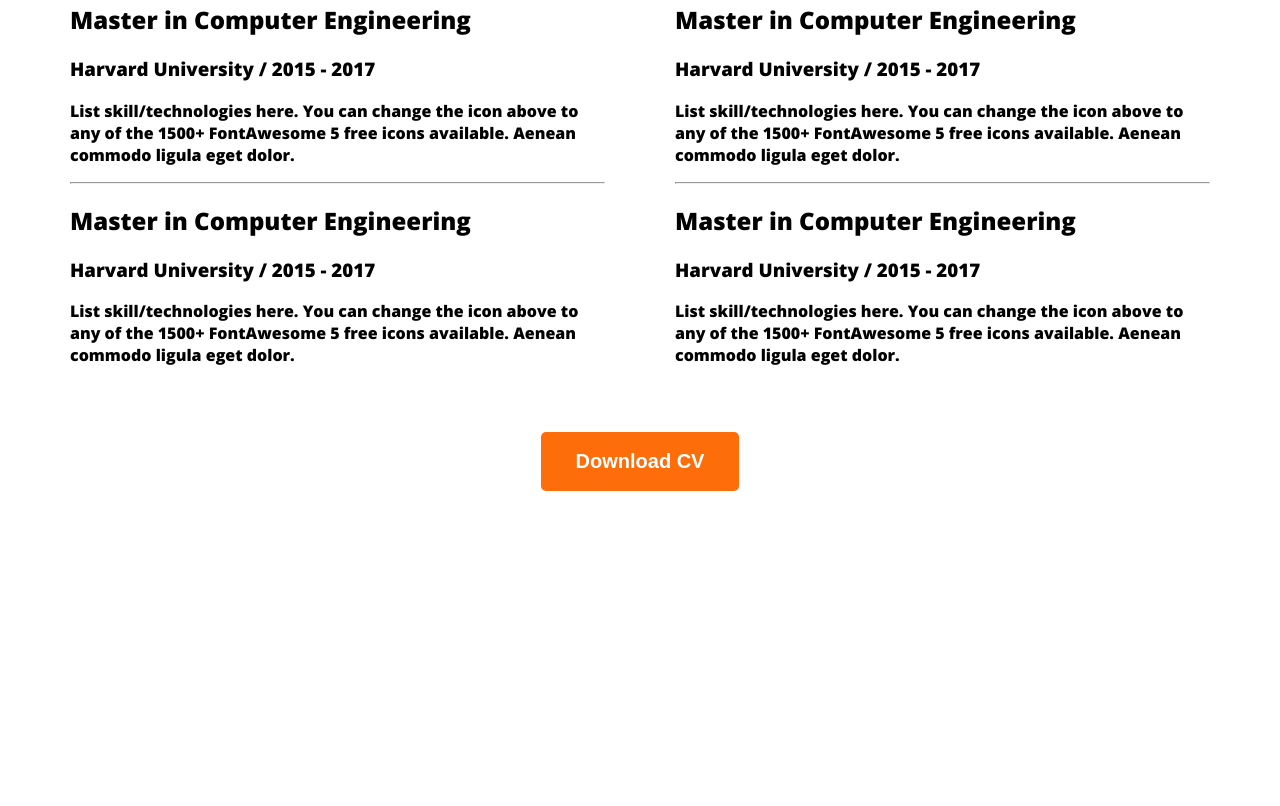
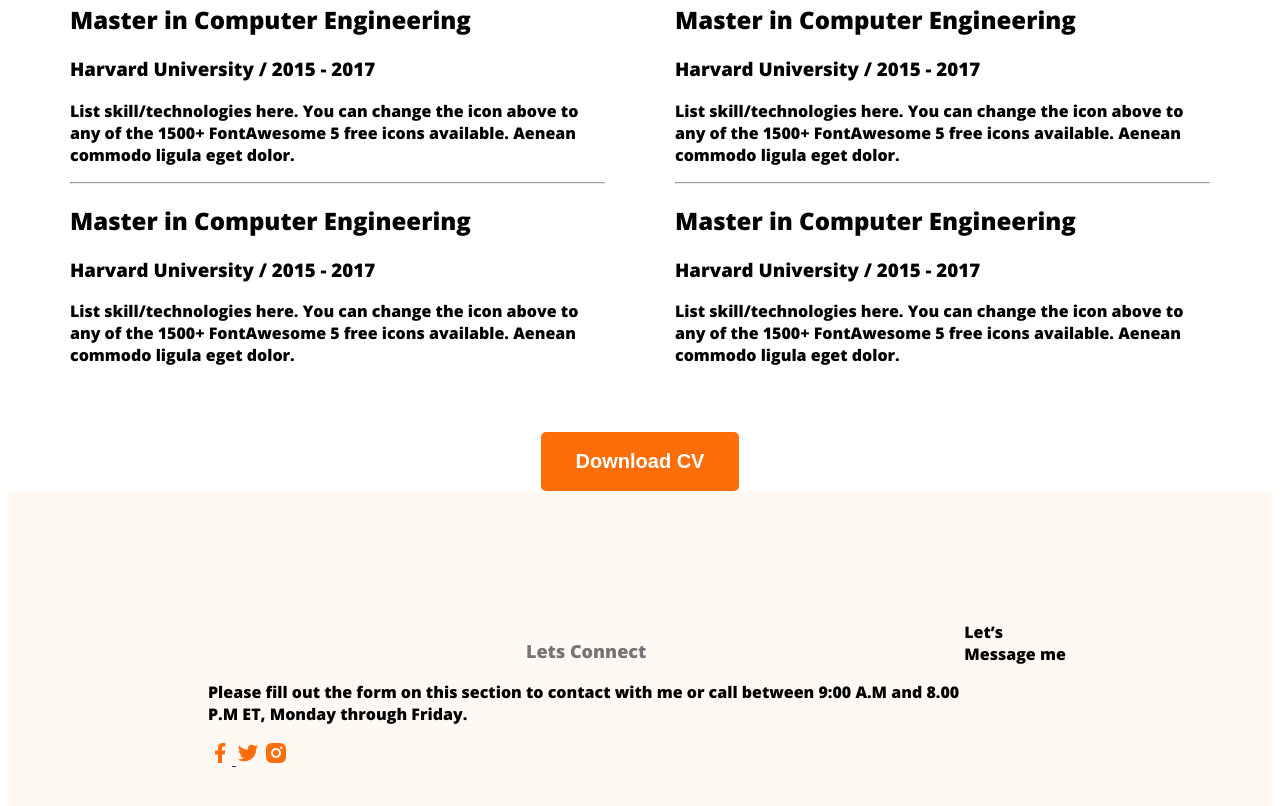
Before and after one commit to rakibulhasan1996/weab-developer-portfolio, a plain HTML site: page index.html in a window 1280 px wide. Shown: the part 2353-3159 px from the top of the page. Before the commit the page ends 2852 px from the top, so only its background shows below. Drawn offline with nearby package versions, Linux system fonts and the light colour scheme.

Commit message:
added footer section

```diff
--- a/Style/portfulio.css
+++ b/Style/portfulio.css
@@ -149,3 +149,9 @@ font-weight: 400;
     text-align: center;
     margin-top:50px;
 }
+/* footer section  */
+footer{
+    display: flex;
+    padding: 130px 200px;
+    background:#FFF8F3; ;
+}
--- a/index.html
+++ b/index.html
@@ -143,7 +143,14 @@
 
     </main>
     <footer>
-
+        <div class="footer-colom">
+            <h3 class="section-title">Lets Connect</h3>
+            <p class="sectio-description">Please fill out the form on this section to contact with me or call between 9:00 A.M and 8.00 P.M ET, Monday through Friday.</p>
+            <a href=""><img src="images/icons/facebook.png" alt="">
+            </a><a href=""><img src="images/icons/twitter.png" alt=""></a>
+            <a href=""><img src="images/icons/insta.png" alt=""></a>
+       </div>
+        <div class="footer-colom">Let’s Message me</div>
     </footer>
 </body>
 </html>
```
